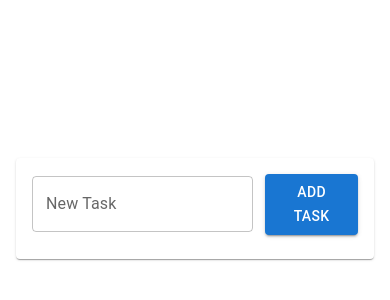
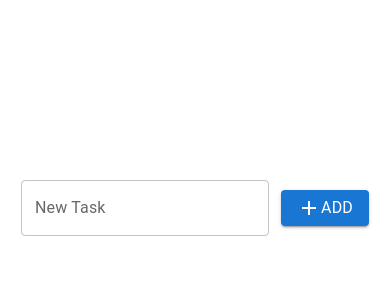
Before and after one commit to OSUMed/todolist-srikanth-userstories, a React (Create React App) app in the folder todolist-userstories/: page / in a window 390 px wide. Shown: the part 214-514 px from the top of the page. Built offline with nearby package versions, Linux system fonts and the light colour scheme.

Commit message:
add screen responsiveness to add button

```diff
--- a/todolist-userstories/src/components/ToDoAddForm.jsx
+++ b/todolist-userstories/src/components/ToDoAddForm.jsx
@@ -1,8 +1,16 @@
 import React, { useState } from "react";
-import { Button, Box, TextField, Card, CardContent } from "@mui/material";
+import {
+  Button,
+  Box,
+  TextField,
+  Card,
+  CardContent,
+  Typography,
+} from "@mui/material";
 import FormHelperText from "@mui/material/FormHelperText";
+import AddIcon from "@mui/icons-material/Add";
 
-const ToDoAddForm = ({ toDoList, setToDoList }) => {
+const ToDoAddForm = ({ setToDoList }) => {
   const [task, setTask] = useState("");
   const [error, setError] = useState(false);
 
@@ -26,8 +34,7 @@ const ToDoAddForm = ({ toDoList, setToDoList }) => {
   };
 
   return (
-    <Card>
-      <CardContent>
+    <Box className="flex flex-col justify-center items-center">
       <form onSubmit={handleSubmit} noValidate>
         <Box>
           <Box
@@ -47,9 +54,13 @@ const ToDoAddForm = ({ toDoList, setToDoList }) => {
                 setError(false);
               }}
             />
+            <Box>
               <Button type="submit" variant="contained" color="primary">
-                Add Task
+                <AddIcon />
+                <Typography className="hidden md:block ">Add Task</Typography>
+                <Typography className="block md:hidden ">Add</Typography>
               </Button>
+            </Box>
           </Box>
           {error && (
             <FormHelperText error={true} className="text-center">
@@ -58,8 +69,7 @@ const ToDoAddForm = ({ toDoList, setToDoList }) => {
           )}
         </Box>
       </form>
-      </CardContent>
-    </Card>
+    </Box>
   );
 };
 
```
Lines whose indentation alone changed are shown as unchanged.
